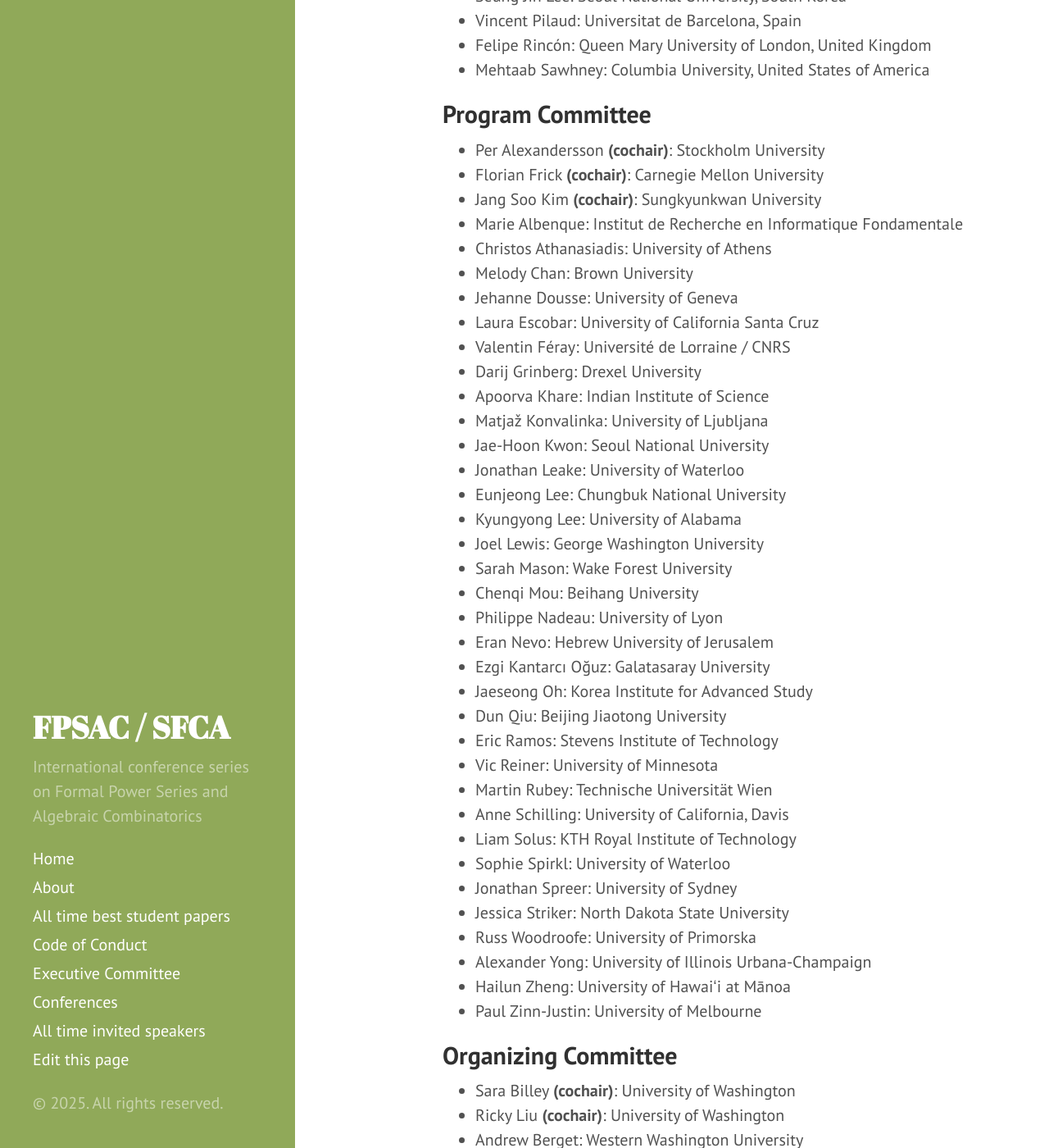
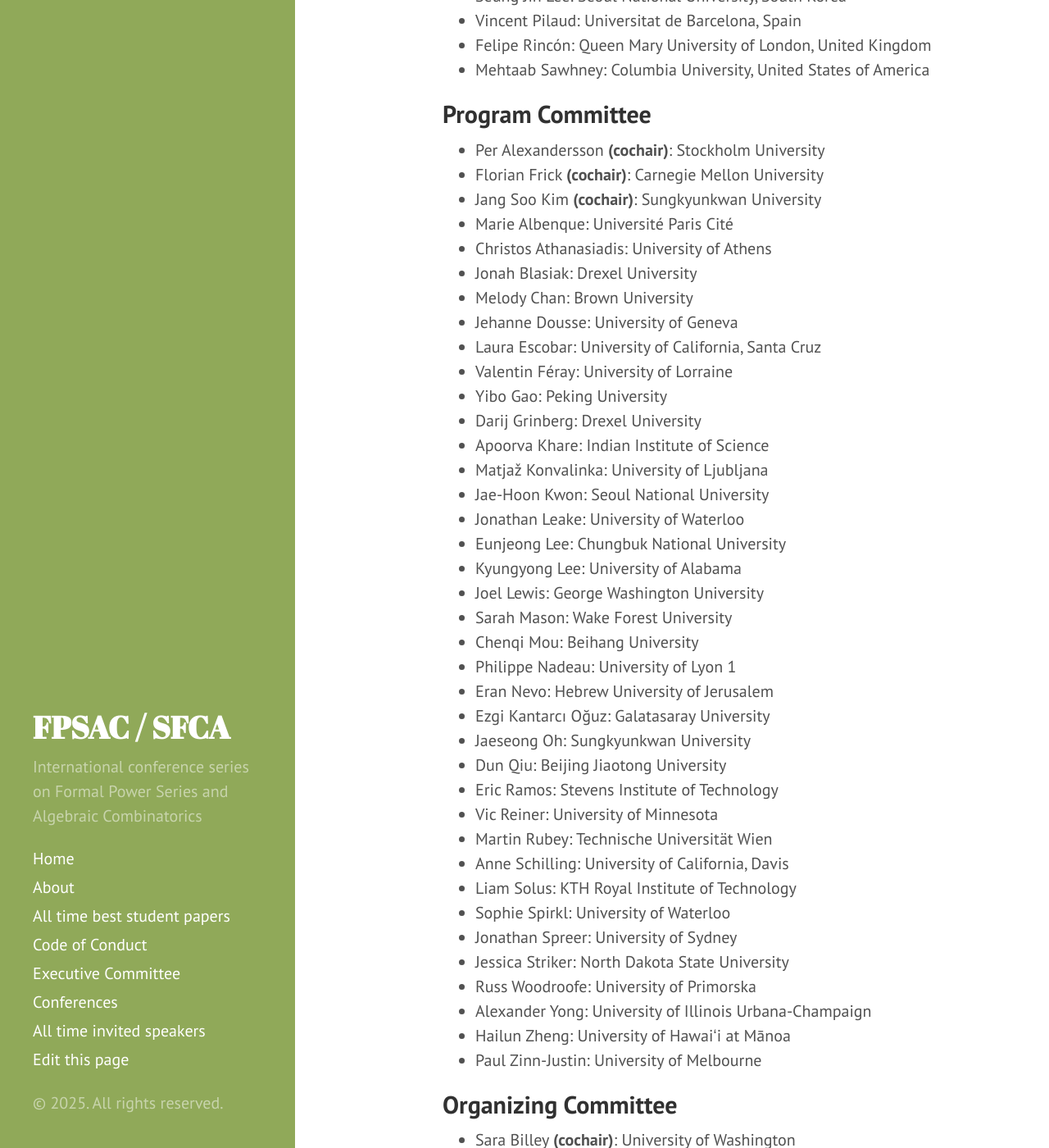
Before and after one commit to FPSAC/FPSAC.github.io, a Jekyll site: the page built from _confs/fpsac-2026.md, in a window 1280 px wide and 1400 px high, scrolled down 792 px. Shown: the whole window at 82% size. Built offline with Jekyll 4.4.1, drawn with Linux system fonts in a browser that asks for light colours.

Commit message:
Update 2026 program committee

```diff
--- a/_confs/fpsac-2026.md
+++ b/_confs/fpsac-2026.md
@@ -36,17 +36,21 @@ program_committee:
   role: cochair
 
 - name: Marie Albenque
-  affiliation: Institut de Recherche en Informatique Fondamentale
+  affiliation: Université Paris Cité
 - name: Christos Athanasiadis
   affiliation: University of Athens
+- name: Jonah Blasiak
+  affiliation: Drexel University
 - name: Melody Chan
   affiliation: Brown University
 - name: Jehanne Dousse
   affiliation: University of Geneva
 - name: Laura Escobar
-  affiliation: University of California Santa Cruz
+  affiliation: University of California, Santa Cruz
 - name: Valentin Féray
-  affiliation: Université de Lorraine / CNRS
+  affiliation: University of Lorraine
+- name: Yibo Gao
+  affiliation: Peking University
 - name: Darij Grinberg
   affiliation: Drexel University
 - name: Apoorva Khare
@@ -68,13 +72,13 @@ program_committee:
 - name: Chenqi Mou
   affiliation: Beihang University
 - name: Philippe Nadeau
-  affiliation: University of Lyon
+  affiliation: University of Lyon 1
 - name: Eran Nevo
   affiliation: Hebrew University of Jerusalem
 - name: Ezgi Kantarcı Oğuz
   affiliation: Galatasaray University
 - name: Jaeseong Oh
-  affiliation: Korea Institute for Advanced Study
+  affiliation: Sungkyunkwan University
 - name: Dun Qiu
   affiliation: Beijing Jiaotong University
 - name: Eric Ramos
```
